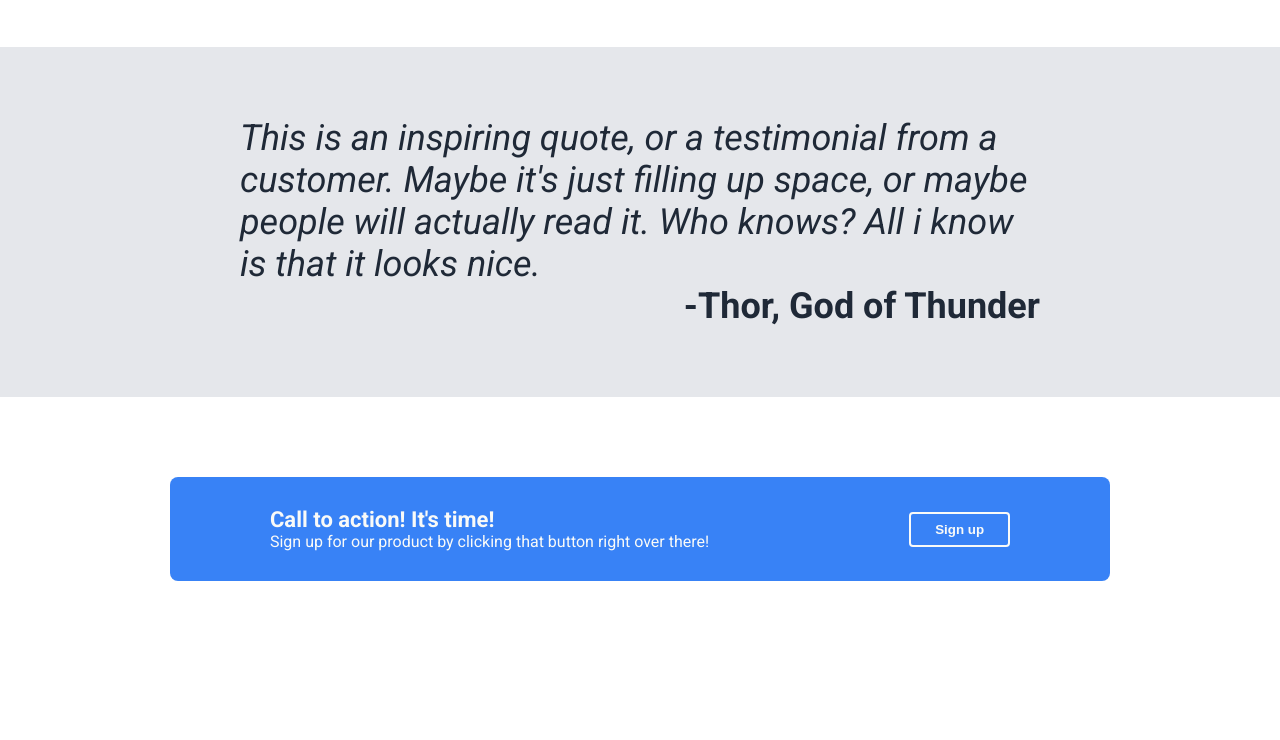
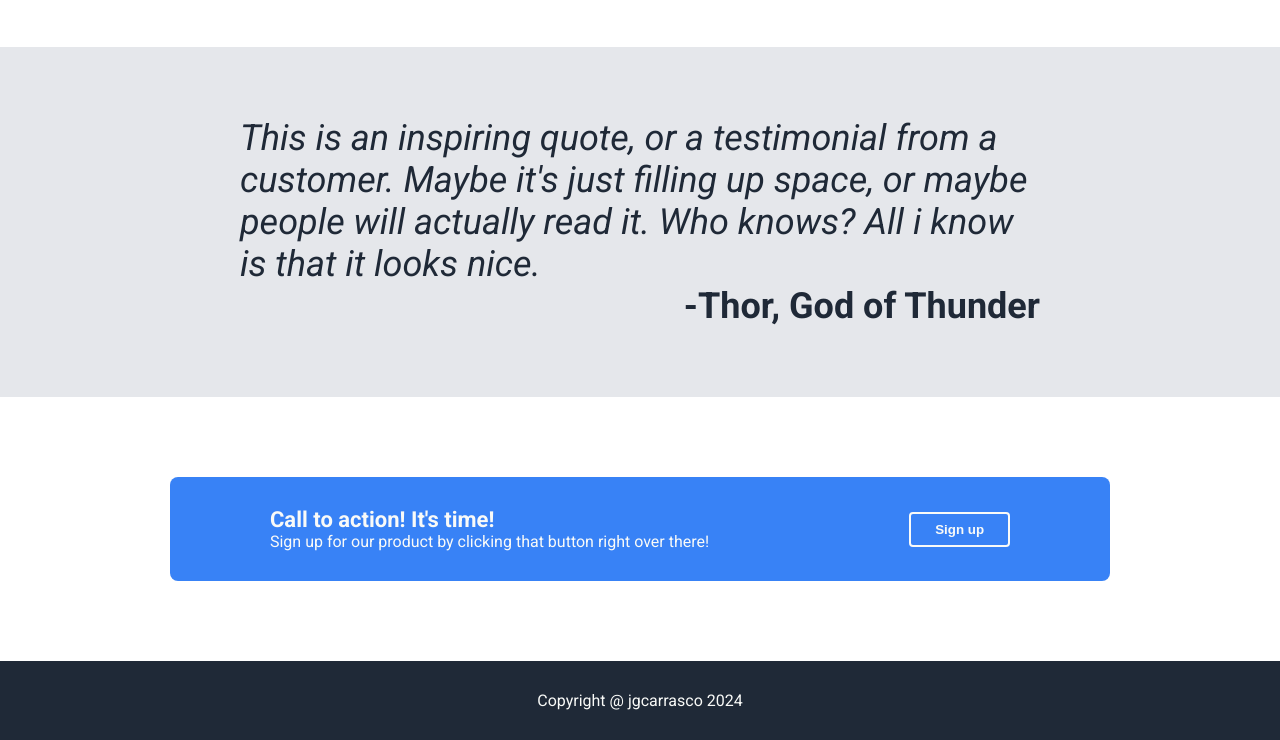
Before and after one commit to jgcarrasco/landing-page-project, a plain HTML site: page index.html in a window 1280 px wide. Shown: the part 822-1562 px from the top of the page. Before the commit the page ends 1483 px from the top, so only its background shows below. Drawn offline with Linux system fonts and the light colour scheme.

Commit message:
Add footer

```diff
--- a/index.html
+++ b/index.html
@@ -66,5 +66,8 @@
             <button>Sign up</button>
         </div>
     </div>
+    <div class="footer">
+        <div>Copyright @ jgcarrasco 2024</div>
+    </div>
 </body>
 </html>
--- a/style.css
+++ b/style.css
@@ -194,3 +194,13 @@ li {
     border-style: solid;
     padding: 8px 24px;
 }
+
+.footer {
+    background-color: #1f2937;
+    color:#F9FAF8;
+    font-size: 16px;
+    display: flex;
+    justify-content: center;
+    align-items: center;
+    padding: 30px;
+}
```
